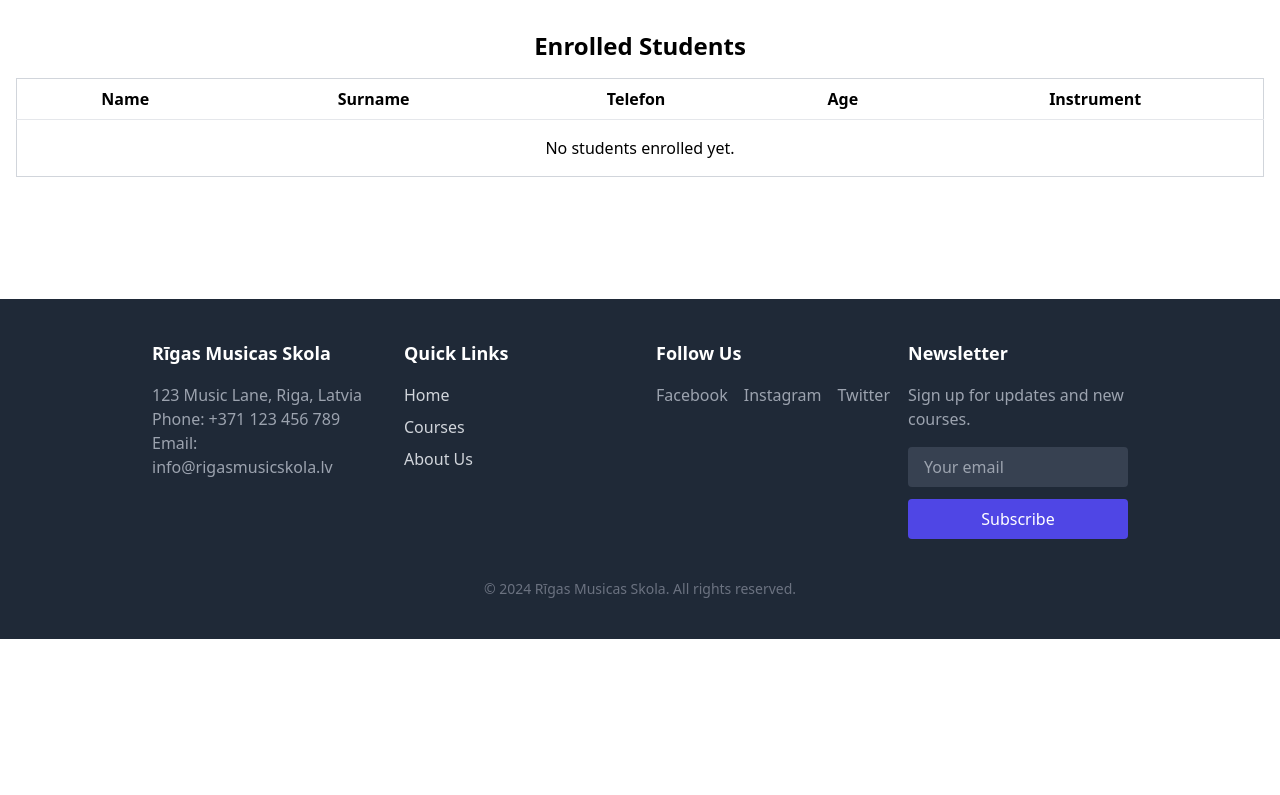
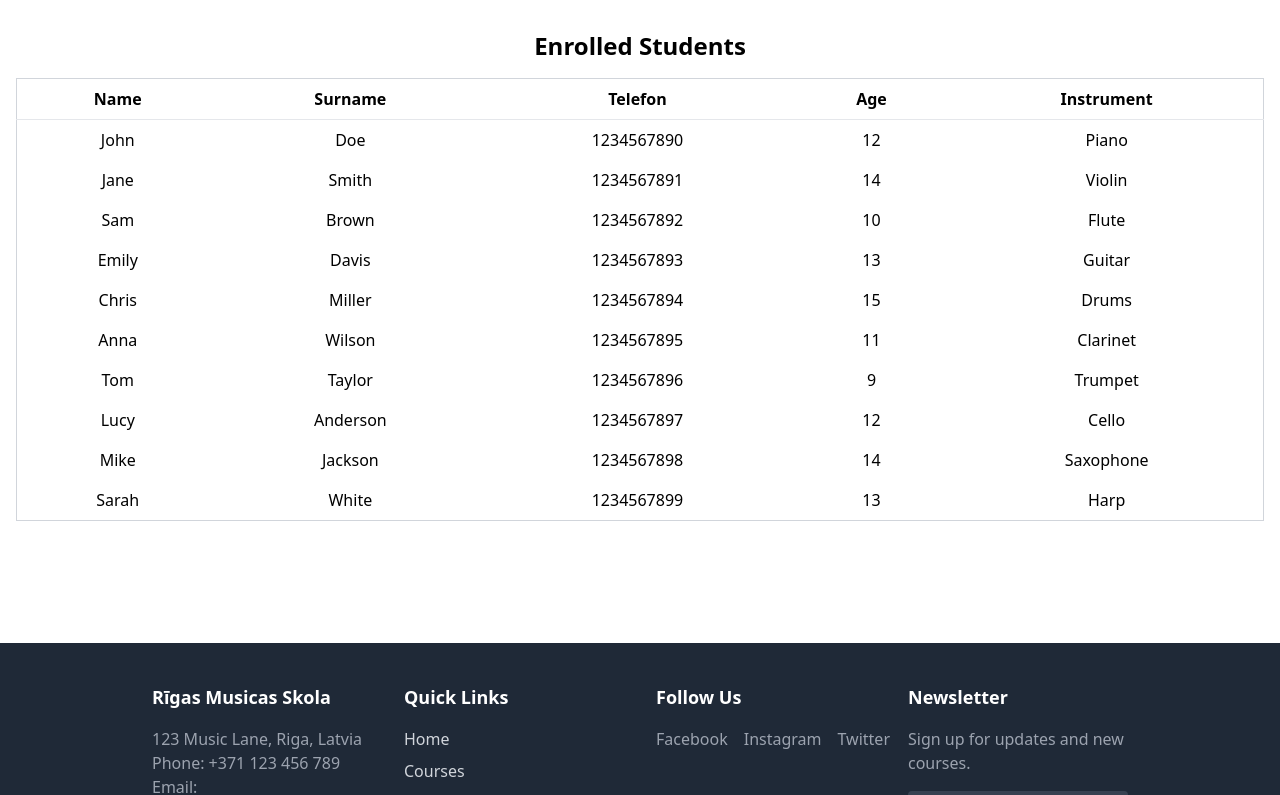
Before and after one commit to Janislud/musicSchool, a React (Create React App) app: page /enter-form in a window 1280 px wide. Shown: the part 708-1503 px from the top of the page. Before the commit the page ends 1347 px from the top, so only its background shows below. Built offline with nearby package versions, Linux system fonts and the light colour scheme.

Commit message:
create array of student + create Singup page

```diff
--- a/src/App.tsx
+++ b/src/App.tsx
@@ -8,6 +8,7 @@ import EnrollmentPage from './Components/EnrollmentPage';
 import EnterForm from './Components/EnterForm';
 import About from './Pages/About';
 import Courses from './Pages/Courses';
+import Singup from './Components/Signup';
 
 function App() {
   return (
@@ -19,6 +20,7 @@ function App() {
         <Route path="/enter-form" element={<EnterForm/>}></Route>
         <Route path="/about" element={<About/>}></Route>
         <Route path="/courses" element={<Courses/>}></Route>
+        <Route path="/signup" element={<Singup/>}></Route>
       </Routes>
       <Footer />
     </Router>
--- a/src/Components/EnterForm.tsx
+++ b/src/Components/EnterForm.tsx
@@ -7,6 +7,19 @@ type Student = {
   age: number;
   instrument: string;
 };
+
+const initialStudents: Student[] = [
+  { name: "John", surname: "Doe", number: 1234567890, age: 12, instrument: "Piano" },
+  { name: "Jane", surname: "Smith", number: 1234567891, age: 14, instrument: "Violin" },
+  { name: "Sam", surname: "Brown", number: 1234567892, age: 10, instrument: "Flute" },
+  { name: "Emily", surname: "Davis", number: 1234567893, age: 13, instrument: "Guitar" },
+  { name: "Chris", surname: "Miller", number: 1234567894, age: 15, instrument: "Drums" },
+  { name: "Anna", surname: "Wilson", number: 1234567895, age: 11, instrument: "Clarinet" },
+  { name: "Tom", surname: "Taylor", number: 1234567896, age: 9, instrument: "Trumpet" },
+  { name: "Lucy", surname: "Anderson", number: 1234567897, age: 12, instrument: "Cello" },
+  { name: "Mike", surname: "Jackson", number: 1234567898, age: 14, instrument: "Saxophone" },
+  { name: "Sarah", surname: "White", number: 1234567899, age: 13, instrument: "Harp" },
+];
 
 function EnterForm() {
   const [formData, setFormData] = useState({
@@ -29,9 +42,8 @@ function EnterForm() {
 
   useEffect(() => {
     const storedStudents = localStorage.getItem('students');
-    if (storedStudents) {
-      setStudents(JSON.parse(storedStudents));
-    }
+    const parsedStudents = storedStudents ? JSON.parse(storedStudents) : [];
+    setStudents([...initialStudents, ...parsedStudents]);
   }, []);
 
 
--- /dev/null
+++ b/src/Components/Signup.tsx
@@ -0,0 +1,36 @@
+import React from 'react';
+
+function Singup() {
+  const isUnderMaintenance = true;
+
+  return (
+    <div className="py-8 px-4 text-center bg-gray-50 min-h-screen flex flex-col items-center justify-center">
+      <div className="w-full max-w-3xl p-6 bg-white rounded-lg shadow-lg">
+        <h1 className="text-4xl font-bold text-blue-600 mb-6">Welcome to Music School Enrollment</h1>
+
+        {isUnderMaintenance ? (
+          <div className="bg-yellow-100 border-l-4 border-yellow-500 text-yellow-700 p-4 rounded mb-6">
+            <p className="font-semibold text-lg">Maintenance Alert</p>
+            <p className="text-sm mt-2">
+              Our enrollment system is currently undergoing maintenance. We appreciate your patience and encourage you to check back later.
+            </p>
+          </div>
+        ) : (
+          <>
+            <p className="text-lg text-gray-700 mb-6">
+              Ready to start your musical journey? Click the button below to enroll and join our community of musicians.
+            </p>
+            <a
+              href="/enter-form"
+              className="inline-block px-6 py-3 mt-4 bg-blue-600 text-white font-semibold rounded-lg hover:bg-blue-700 transition"
+            >
+              Start Enrollment
+            </a>
+          </>
+        )}
+      </div>
+    </div>
+  );
+}
+
+export default Singup;
--- a/src/Pages/Header.tsx
+++ b/src/Pages/Header.tsx
@@ -23,7 +23,7 @@ function Header() {
                 <a href="/about" className="text-white hover:text-gray-300">About</a>
                 <a href="/courses" className="text-white hover:text-gray-300">Courses</a>
                 <Button variant="contained" className="bg-green-500 text-white hover:bg-green-600">
-                    Sign Up
+                    <a href="/signup">Sign Up</a>
                 </Button>
             </nav>
 
@@ -39,8 +39,8 @@ function Header() {
                         <a href="/" className="text-white hover:text-gray-300">Home</a>
                         <a href="/about" className="text-white hover:text-gray-300">About</a>
                         <a href="/courses" className="text-white hover:text-gray-300">Courses</a>
-                        <Button variant="contained" className="bg-green-500 text-white hover:bg-green-600">
-                            Sign Up
+                        <Button  variant="contained" className="bg-green-500 text-white hover:bg-green-600">
+                            <a href="/signup">Sign Up</a>
                         </Button>
                     </nav>
                 </div>
--- a/src/Pages/MainPage.tsx
+++ b/src/Pages/MainPage.tsx
@@ -23,7 +23,6 @@ function MainPage() {
           Enroll today and take the first step towards discovering your musical journey!
         </p>
       </section>
-
 
       <section className="py-8 px-4 max-w-3xl text-center bg-white mb-8 rounded-lg shadow-lg">
         <h2 className="text-3xl font-semibold text-black mb-4">About Our Teachers</h2>
```
